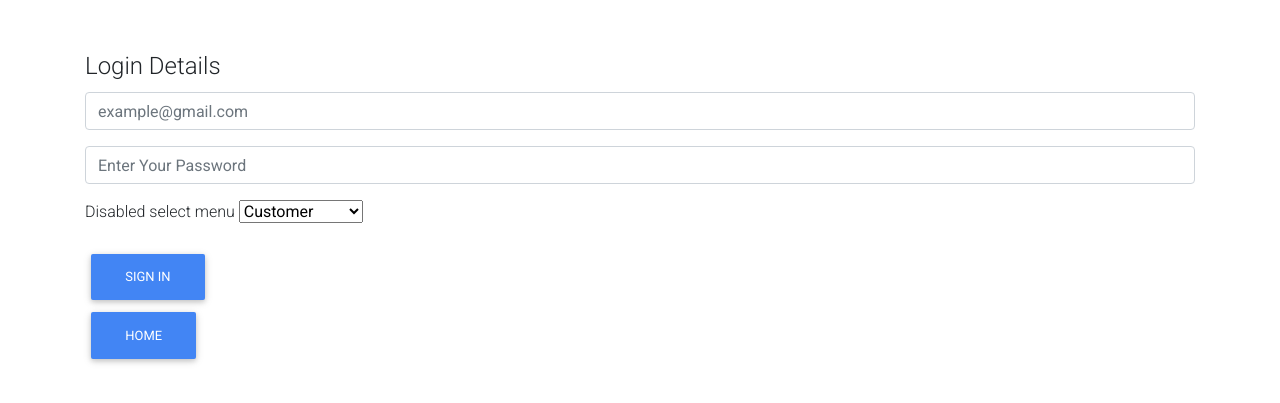
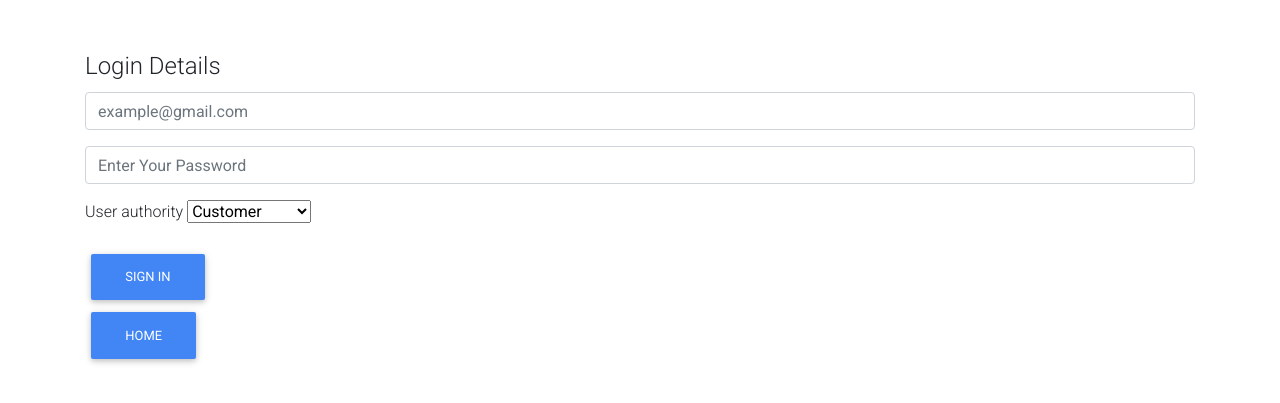
Before and after one commit to Vishal987595/fooddeliverysystem, a Flask app: page /login in a window 1280 px wide. Shown: the top 403 px of the page. Run offline with Flask 2, Linux system fonts and the light colour scheme; some libraries are stand-ins or nearby versions.

Commit message:
signin possible in all tables

```diff
--- a/app.py
+++ b/app.py
@@ -1,5 +1,6 @@
 from flask import Flask, render_template, request, redirect, url_for, session
 from flask_mysqldb import MySQL
+import flask
 import yaml
 import MySQLdb.cursors
 import re
@@ -34,20 +35,49 @@ def home():
 @app.route('/login', methods=['GET', 'POST'])
 def login():
     msg = ''
-    if request.method == 'POST' and 'username' in request.form and 'password' in request.form:
-        username = request.form['username']
+    if request.method == 'POST' and 'useremail' in request.form and 'password' in request.form and 'authority' in request.form:
+        useremail = request.form['useremail']
         password = request.form['password']
+        authority = request.form['authority']
+        print(authority)
         cursor = mysql.connection.cursor(MySQLdb.cursors.DictCursor)
-        cursor.execute('SELECT * FROM accounts WHERE username = % s AND password = % s', (username, password, ))
-        account = cursor.fetchone()
-        if account:
-            session['loggedin'] = True
-            session['id'] = account['id']
-            session['username'] = account['username']
-            msg = 'Logged in successfully !'
-            return render_template('index.html', msg = msg)
+        if (authority == "Customer"):
+            cursor.execute('SELECT * FROM Customers WHERE email = % s AND password = % s', (useremail, password, ))
+            account = cursor.fetchone()
+            if account:
+                session['bool'] = True
+                session['customer_ID'] = account['customer_ID']
+                msg = 'Logged in successfully !'
+                flask.flash(msg)
+                return render_template('index.html', message=msg)
+            else:
+                print("not good")
+                msg = 'Incorrect username / password !'
+        elif (authority == "Delivery Agent"):
+            cursor.execute('SELECT * FROM delivery_agent WHERE email = % s', (useremail, ))
+            account = cursor.fetchone()
+            if account:
+                session['bool'] = True
+                session['agent_ID'] = account['agent_ID']
+                msg = 'Logged in successfully !'
+                flask.flash(msg)
+                return render_template('index.html', message=msg)
+            else:
+                msg = 'Incorrect username / password !'
+        elif (authority == "Restaurant"):
+            cursor.execute('SELECT * FROM restaurant WHERE email = % s', (useremail, ))
+            account = cursor.fetchone()
+            if account:
+                session['bool'] = True
+                session['restaurant_ID'] = account['restaurant_ID']
+                msg = 'Logged in successfully !'
+                flask.flash(msg)
+                return render_template('index.html', message=msg)
+            else:
+                msg = 'Incorrect username / password !'
         else:
             msg = 'Incorrect username / password !'
+            flask.flash(msg)
     return render_template('login.html', msg = msg)
 
 @app.route('/logout')
--- a/templates/login.html
+++ b/templates/login.html
@@ -2,7 +2,7 @@
 
 {% block content %}
 <div class="container mx-30 my-5">
-<form>
+<form method="POST">
     <legend>Login Details</legend>
     <div class="mb-3">
       <input required type="email" name="useremail" placeholder="example@gmail.com" class="form-control" id="useremail" aria-describedby="emailHelp">
@@ -13,8 +13,8 @@
     </div>
 
     <div class="mb-3">
-        <label for="disabledSelect" class="form-label">Disabled select menu</label>
-        <select id="disabledSelect" class="form-select">
+        <label for="authority" class="form-label">User authority</label>
+        <select id="authority" name="authority" class="form-select">
           <option>Customer</option>
           <option>Restaurant</option>
           <option>Delivery Agent</option>
```
Also changed, not shown: templates/index.html (+8 -0 lines), delivery/templates/delivery/login.html (deleted).
